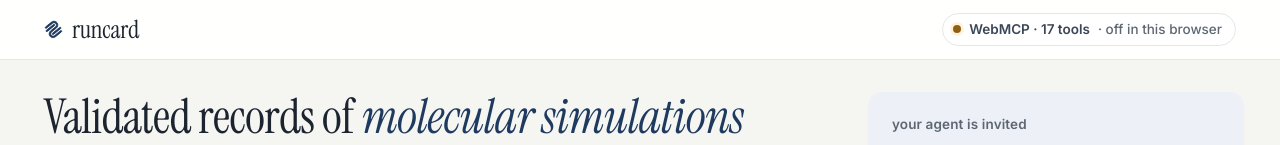
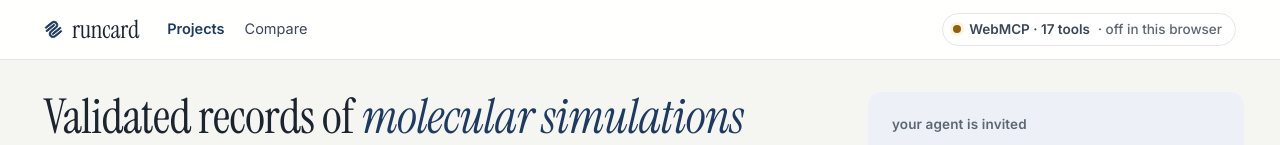
Before and after one commit to zhoism/runcard, a React (Vite) app: page / in a window 1280 px wide. Shown: the top 145 px of the page. Built offline with nearby package versions, Linux system fonts and the light colour scheme.

Commit message:
Simplify header navigation and give its links room

```diff
--- a/src/App.tsx
+++ b/src/App.tsx
@@ -63,9 +63,14 @@ function Mark() {
 
 function Header() {
   const st = useStore(s => s.webmcp);
+  const route = useStore(s => s.route);
   return (
     <header>
       <a href="#/" className="brand"><Mark />runcard</a>
+      <nav className="top-nav" aria-label="primary">
+        <a href="#/" aria-current={route === "/" || route.startsWith("/p/") ? "page" : undefined}>Projects</a>
+        <a href="#/compare" aria-current={route.startsWith("/compare") ? "page" : undefined}>Compare</a>
+      </nav>
       {/* One pill says what an agent gets here. Green: registered with navigator.modelContext. Amber: this browser does not expose WebMCP; the pill leads to the console, which calls the same table by hand. */}
       {st === "registered" ? <span className="webmcp registered" title="Registered with navigator.modelContext — an agent in this browser can call every tool on this page">WebMCP · {TOOLS.length} tools</span>
        : st === "registering" ? <span className="webmcp registering" title="This browser exposes WebMCP; the tools are being registered">WebMCP · {TOOLS.length} tools <span className="dim">· registering…</span></span>
--- a/src/editorial.css
+++ b/src/editorial.css
@@ -36,6 +36,9 @@ aside { grid-area: s; padding: 32px 36px 72px 8px; min-width: 0; position: stick
 header { grid-area: h; position: sticky; top: 0; z-index: var(--z-header); background: rgba(255, 255, 255, .92); backdrop-filter: blur(8px); color: var(--ink); display: flex; align-items: center; gap: 16px; padding: 0 44px; min-height: var(--header-h); border-bottom: 1px solid var(--line); }
 .brand { display: inline-flex; align-items: center; gap: 9px; font-family: var(--serif); font-weight: 400; font-size: 25px; letter-spacing: -0.01em; color: var(--ink); line-height: 1; }
 .brand .mark { width: 19px; height: 19px; flex: none; color: var(--navy); } .brand:hover { text-decoration: none; color: var(--navy); }
+.top-nav { display: flex; align-items: center; gap: 20px; margin-left: 12px; font-size: 14.5px; }
+.top-nav a { color: var(--ink-2); }
+.top-nav a[aria-current="page"] { color: var(--navy); font-weight: 600; }
 .webmcp { margin-left: auto; font-size: 13.5px; font-weight: 600; color: var(--ink-2); background: var(--card); border: 1px solid var(--line); border-radius: 999px; padding: 5px 13px 5px 10px; display: inline-flex; align-items: center; gap: 8px; white-space: nowrap; }
 .webmcp .dim { font-weight: 500; }
 a.webmcp:hover { text-decoration: none; border-color: var(--navy); color: var(--navy); }
@@ -44,6 +47,7 @@ a.webmcp:hover { text-decoration: none; border-color: var(--navy); color: var(--
 .webmcp.registering::before { background: var(--muted); box-shadow: 0 0 0 3px var(--chip-bg); }
 .webmcp.error { color: var(--fail); } .webmcp.error::before { background: var(--fail); box-shadow: 0 0 0 3px var(--fail-bg); }
 @media (max-width: 700px) { header { padding: 0 18px; } .brand { font-size: 22px; } .webmcp .dim { display: none; } }
+@media (max-width: 560px) { .top-nav { display: none; } }
 
 /* type: a serif display face for what a person reads first, Inter for the rest, mono for machine text */
 h1 { font-family: var(--serif); font-weight: 400; font-size: clamp(34px, 4.2vw, 48px); line-height: 1.05; letter-spacing: -0.012em; margin: 0 0 12px; color: var(--ink); }
```
Also changed, not shown: 2 other files (tests, documents, lock files or other folders).
